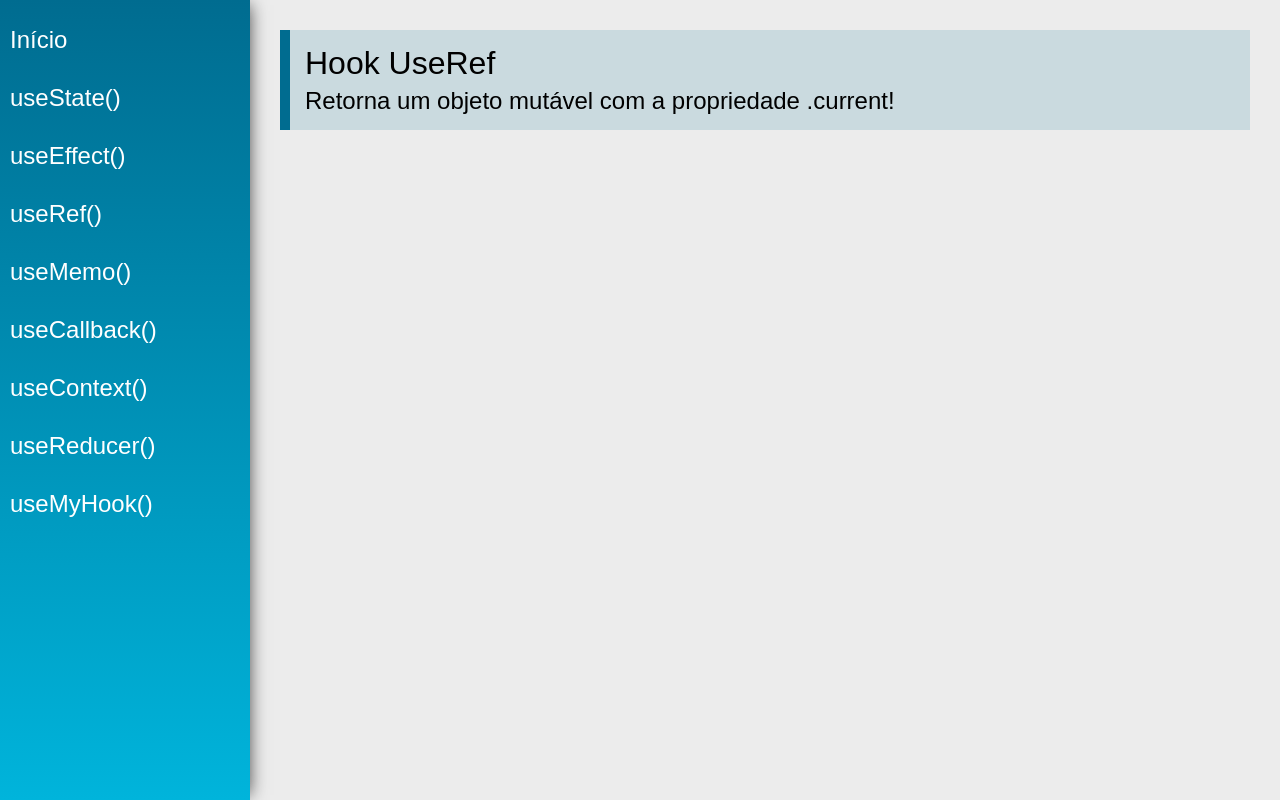
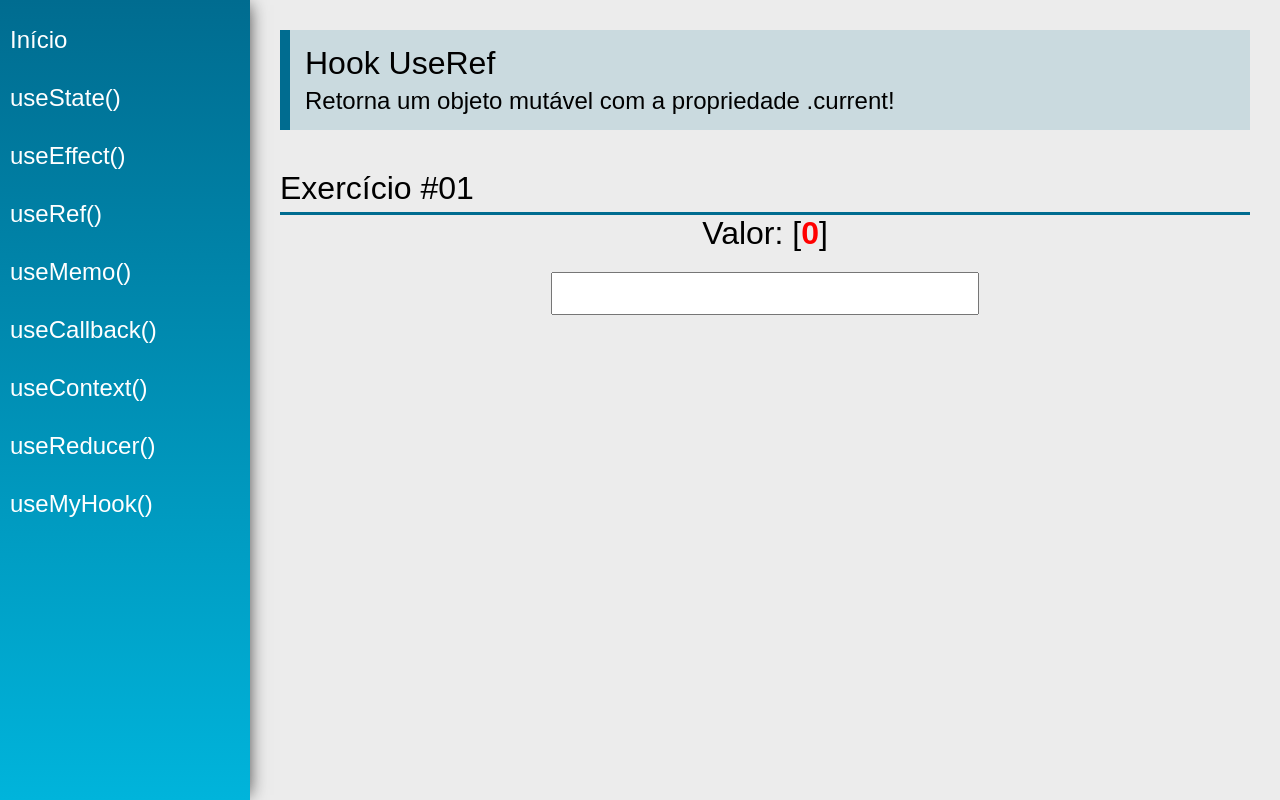
Before and after one commit to anacperdigao/Exercicios-React-Hooks, a React (Create React App) app: page /useRef in a window 1280 px wide. Built offline with nearby package versions, Linux system fonts and the light colour scheme.

Commit message:
Exercicio 1 de useRef

```diff
--- a/src/views/examples/UseEffect.jsx
+++ b/src/views/examples/UseEffect.jsx
@@ -17,15 +17,16 @@
 
     useEffect(() => {
         setFatorial(calcFatorial(number))
+        setStatus(number % 2 === 0 ? "Par" : "Ímpar") // Coloquei a mudança do status no mesmo useEffect
     }, [number])
 
 //------------------------ Exercicio 02 --------------------------//
 
     const [status, setStatus] = useState('Ímpar')
 
-    useEffect(() => {
-        setStatus(number % 2 === 0 ? "Par" : "Ímpar")
-    }, [number])
+    // useEffect(() => {
+    //     setStatus(number % 2 === 0 ? "Par" : "Ímpar")
+    // }, [number])
 
 //---------------------------------------------------------------//
 
--- a/src/views/examples/UseRef.jsx
+++ b/src/views/examples/UseRef.jsx
@@ -1,13 +1,49 @@
-import React from 'react'
+import React, { useEffect, useRef, useState } from 'react'
 import PageTitle from '../../components/layout/PageTitle'
+import SectionTitle from '../../components/layout/SectionTitle'
 
 const UseRef = (props) => {
+
+//------------------------------ Exercicio 1 ---------------------------------------//
+    const [valor1, setValor1] = useState("")
+    const count = useRef(0) //COUNT É UM OBJETOOOOOOOO com uma propriedade chamada .current
+
+    // Caso 1 - vou contar toda vez que alguma coisa renderizar//
+    // count.current = count.current + 1
+
+    // Caso 2 - vou usar o useEffect pra ele contar as renderizações associado a um elemento especifico //
+    useEffect(() => {
+        count.current = count.current + 1
+    }, [valor1])
+
+//------------------------------ Exercicio 2 --------------------------------------//
+
+
+
     return (
         <div className="UseRef">
             <PageTitle
                 title="Hook UseRef"
                 subtitle="Retorna um objeto mutável com a propriedade .current!"
             />
+
+            <SectionTitle title="Exercício #01" />
+            <div className="center">
+                <div>
+                    <span className="text">Valor: </span>
+                    <span className="text">{valor1}[</span>
+                    <span className="text red">{count.current}</span>
+                    <span className="text">]</span>
+                </div>
+
+                <input
+                    type="text"
+                    className="input"
+                    value={valor1}
+                    onChange={e => setValor1(e.target.value)}
+                />
+            </div>
+
         </div>
     )
 }
```
